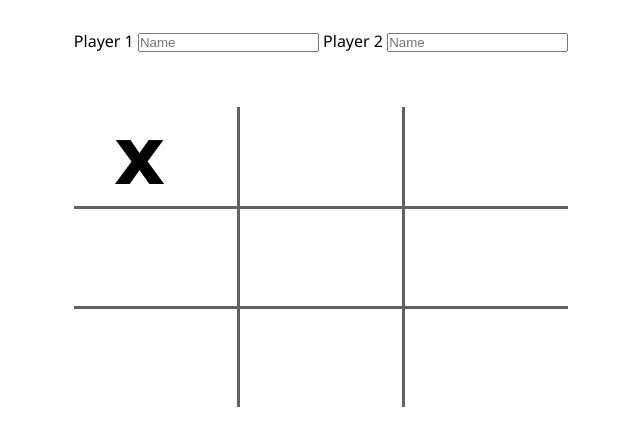
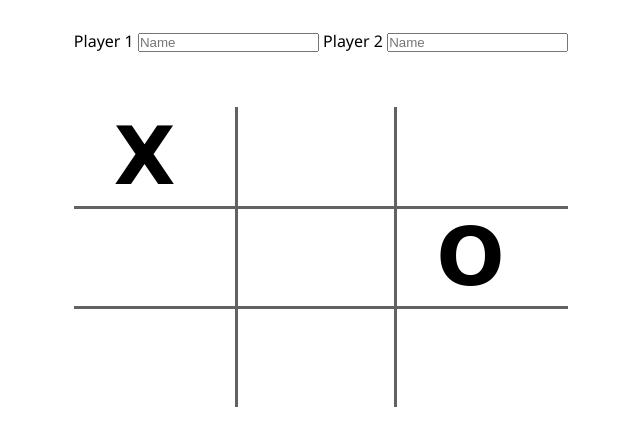
Before and after one commit to Imi-Nkateko/tic-tac-toe, a plain HTML site: page index.html in a window 1280 px wide. Shown: the whole page, without its empty margins (319-959 px from the left). Drawn offline with Linux system fonts and the light colour scheme.

Commit message:
added dummy items to test interface

```diff
--- a/index.html
+++ b/index.html
@@ -17,14 +17,14 @@
         </form>
         <table>
             <tr>
-                <td id="1" class="first-block">x</td>
+                <td id="1" class="first-block">X</td>
                 <td id="2" class="first-block"></td>
                 <td id="3" class="first-block"></td>
             </tr>
              <tr>
                 <td id="4"></td>
                 <td id="5"></td>
-                <td id="6"></td>
+                <td id="6">O</td>
             </tr>
              <tr>
                 <td id="7"></td>
```
